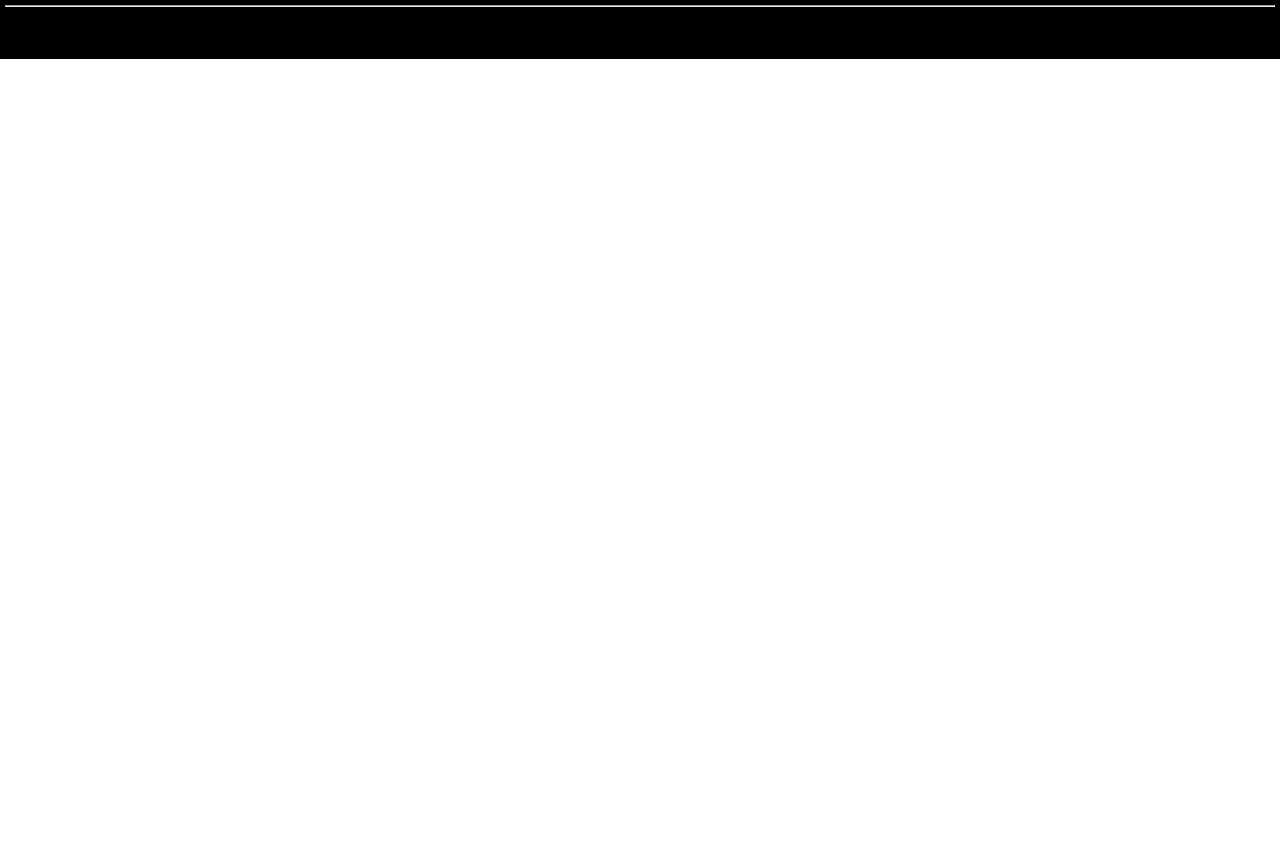
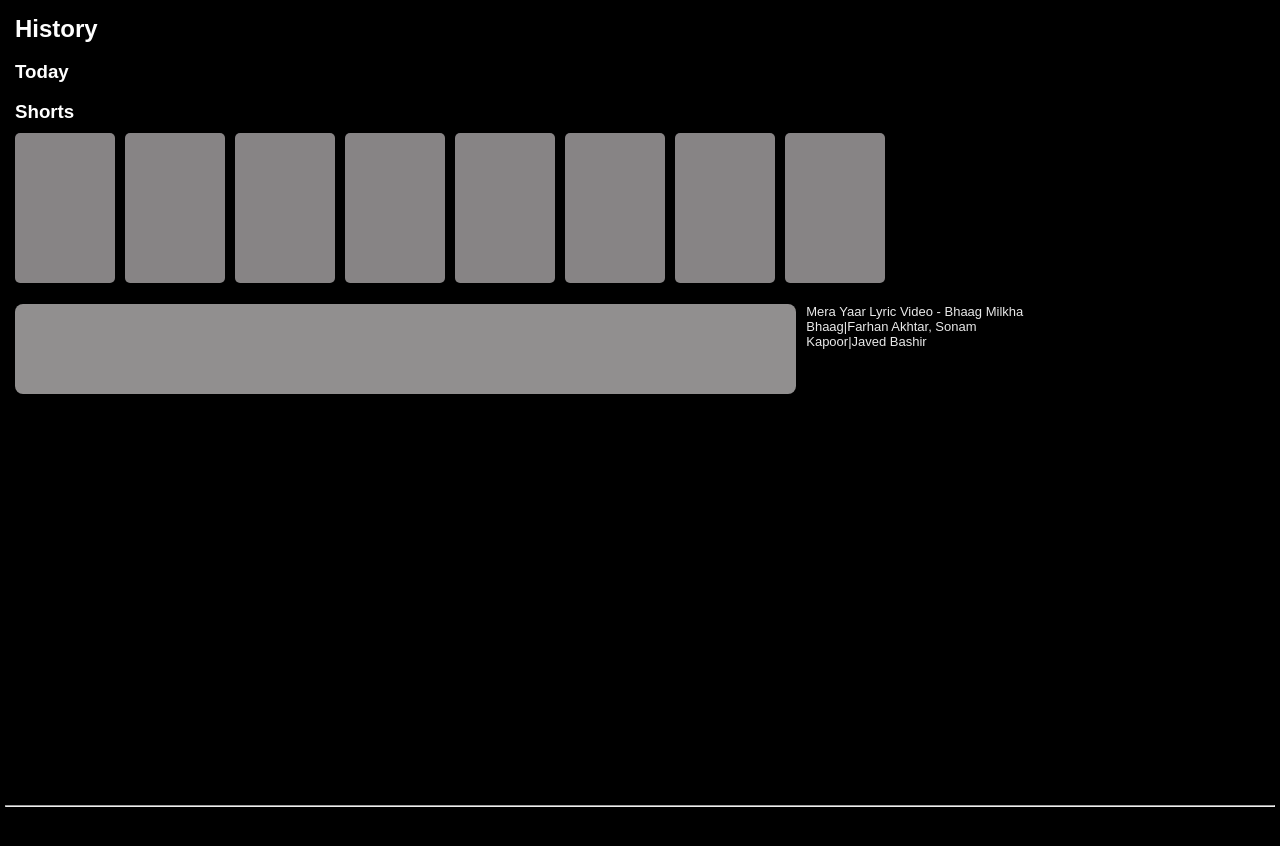
Before and after one commit to iabhaykaran/youtube-clone, a React (Create React App) app in the folder yotube/: page /watchhistory in a window 1280 px wide. Before the commit this address had no page. Shown: the top 846 px of the page. Before the commit the page ends 800 px from the top, so only its background shows below. Built offline with nearby package versions, Linux system fonts and the light colour scheme.

Commit message:
updated watch later page

```diff
--- a/yotube/src/App.css
+++ b/yotube/src/App.css
@@ -197,7 +197,35 @@ li {
   background-color: transparent;
 }
 
-.dp{
+.dp {
   border-radius: 100%;
-  margin-right:11px;
+  margin-right: 11px;
 }
+
+.short-video {
+  height: 150px;
+  width: 100%;
+  margin-bottom: 3px;
+  border-radius: 5px;
+  background-color: #878485;
+  width: 100px;
+}
+
+.flex-small-vdo-box {
+  width: 100%;
+  display: flex;
+}
+
+.flex-vdo {
+  width:70%;
+  height: 90px;
+  border-radius: 8px;
+  background-color: #918f8f;
+
+}
+.flex-small-vdo-content {
+  margin-left: 10px;
+  color: #e9e9e9;
+font-size: small;
+  width: 50%;
+}
--- a/yotube/src/Pages/Profile.js
+++ b/yotube/src/Pages/Profile.js
@@ -1,6 +1,6 @@
 import React from "react";
 import SmallVideoCard from "../components/SmallVideoCard";
-import { Link } from "react-router-dom";
+// import { Link } from "react-router-dom";
 // import VideoCard from "../components/VideoCard";
 
 const Profile = (props) => {
@@ -31,10 +31,9 @@ const Profile = (props) => {
           }}
         >
           <h3>History</h3>
-          {/* <button className="Viewall-btn">View All</button> */}
-          <Link className="Viewall-btn" to="">
+          <a className="Viewall-btn" href="watchhistory">
             View All
-          </Link>
+          </a>
         </div>
 
         <div
@@ -60,9 +59,11 @@ const Profile = (props) => {
         >
           <h3>Playlists</h3>
           {/* <button className="Viewall-btn">View All</button> */}
-          <Link className="Viewall-btn" to="">
+
+
+          <a className="Viewall-btn" href="watchhistory">
             View All
-          </Link>
+          </a>
         </div>
 
         <div
@@ -78,13 +79,6 @@ const Profile = (props) => {
         </div>
         <br />
         <br />
-
-
-
-
-
-
-
       </div>
     </div>
   );
--- /dev/null
+++ b/yotube/src/Pages/WatchHistory.js
@@ -0,0 +1,45 @@
+import React from "react";
+import "../App.css";
+import SmallShort from "../components/SmallShort";
+import SmallvdoFlex from "../components/SmallvdoFlex";
+const WatchHistory = () => {
+  return (
+    <div style={{ padding: "10px", height: "100vh", overflow: "scroll" }}>
+      <h2>History</h2>
+      <br />
+
+      <h3>Today</h3>
+      <br />
+
+      <div
+        style={{
+          marginBottom: "10px",
+          display: "flex",
+          justifyContent: "space-between",
+        }}
+      >
+        <h3>Shorts</h3>
+        {/* <a className="Viewall-btn" href="watchhistory">
+          View All
+        </a> */}
+      </div>
+
+      <div style={{ display: "flex", gap: "10px", overflow: "hidden" }}>
+        <SmallShort />
+        <SmallShort />
+        <SmallShort />
+        <SmallShort />
+        <SmallShort />
+        <SmallShort />
+        <SmallShort />
+        <SmallShort />
+      </div>
+
+      <br />
+
+      <SmallvdoFlex title="Mera Yaar Lyric Video - Bhaag Milkha Bhaag|Farhan Akhtar, Sonam Kapoor|Javed Bashir" />
+    </div>
+  );
+};
+
+export default WatchHistory;
--- a/yotube/src/Routes/Routes.js
+++ b/yotube/src/Routes/Routes.js
@@ -9,6 +9,7 @@ import Shorts from "../Pages/Shorts";
 import Subscription from "../Pages/Subscription";
 import Uploads from "./Uploads";
 import Profile from "../Pages/Profile";
+import WatchHistory from "../Pages/WatchHistory";
 // import VideoCard from "../components/VideoCard";
 
 export default function R() {
@@ -21,6 +22,7 @@ export default function R() {
         <Route path="/home" element={<Home />} />
         <Route path="/trending" element={<Trending />} />
         <Route path="/uploads" element={<Uploads />} />
+        <Route path="/watchhistory" element={<WatchHistory/>} />
 
         <Route path="/shorts" element={<Shorts />} />
         <Route path="/subscription" element={<Subscription />} />
--- /dev/null
+++ b/yotube/src/components/SmallShort.js
@@ -0,0 +1,18 @@
+import React from "react";
+import "../App.css";
+const SmallShort = (props) => {
+  return (
+    <div>
+      <div className="VideoCard">
+        <div className="short-video"></div>
+
+        <div>
+          {/* <h3>{props.title}</h3> */}
+          <p className="his-p">{props.title}</p>
+        </div>
+      </div>
+    </div>
+  );
+};
+
+export default SmallShort;
--- a/yotube/src/components/SmallVideoCard.js
+++ b/yotube/src/components/SmallVideoCard.js
@@ -2,16 +2,11 @@ import "../App.css";
 
 const SmallVideoCard = (props) => {
   return (
-    <div className="VideoCard">
+    <div className="">
       <div className="his-video"></div>
 
       <div>
-        {/* <h3>{props.title}</h3> */}
-        <p className="his-p">
-
-
-          {props.title}
-        </p>
+        <p className="his-p">{props.title}</p>
       </div>
     </div>
   );
--- /dev/null
+++ b/yotube/src/components/SmallvdoFlex.js
@@ -0,0 +1,17 @@
+import React from "react";
+
+const SmallvdoFlex = (props) => {
+  return (
+    <div>
+      <div className="flex-small-vdo-box">
+        <div className="flex-vdo"></div>
+
+        <div>
+          <p className="flex-small-vdo-content">{props.title}</p>
+        </div>
+      </div>
+    </div>
+  );
+};
+
+export default SmallvdoFlex;
```
